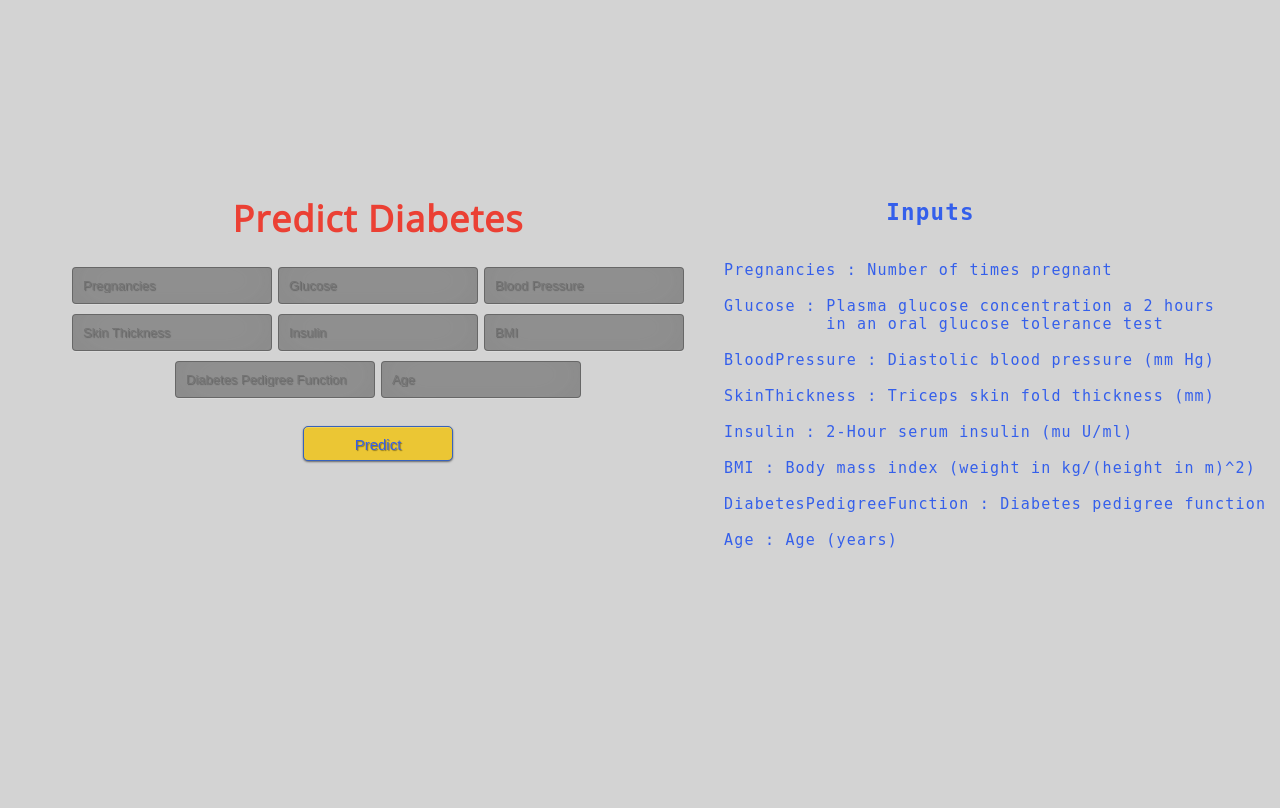
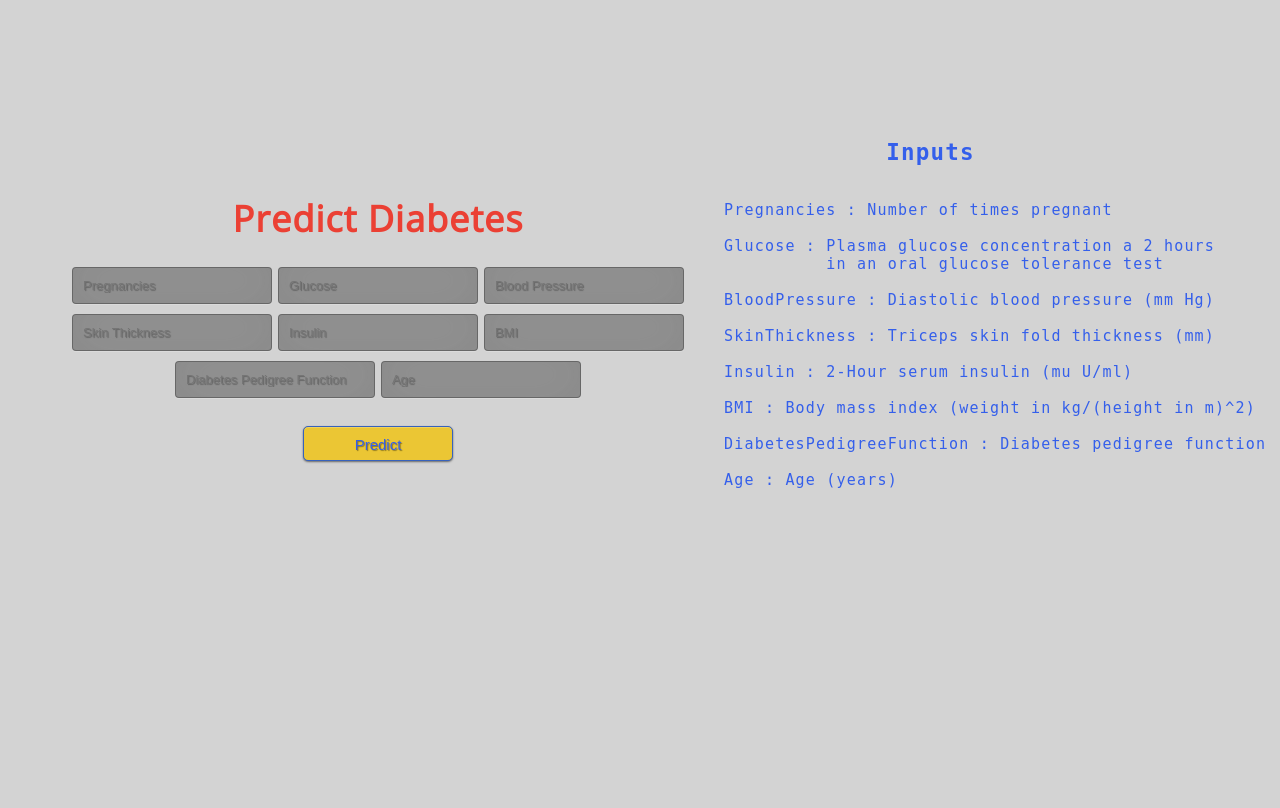
Before and after one commit to somuds2020/heroku_diabetes, a Flask app: page / in a window 1280 px wide. Run offline with Flask 2, Linux system fonts and the light colour scheme; parts of the project's set-up code (start-up, migrations or seed data) failed here and were passed over.

Commit message:
Add files via upload

```diff
--- a/static/style_somu.css
+++ b/static/style_somu.css
@@ -69,7 +69,7 @@ input:focus { box-shadow: inset 0 -5px 45px rgba(100,100,100,0.4), 0 1px 1px rgb
 pre {
 	color: #345feb;
 	position: absolute;
-	top: 40%;
+	top: 25%;
 	left: 112%;
 	margin: -150px 0 0 -150px;
 	width:100px;
```
